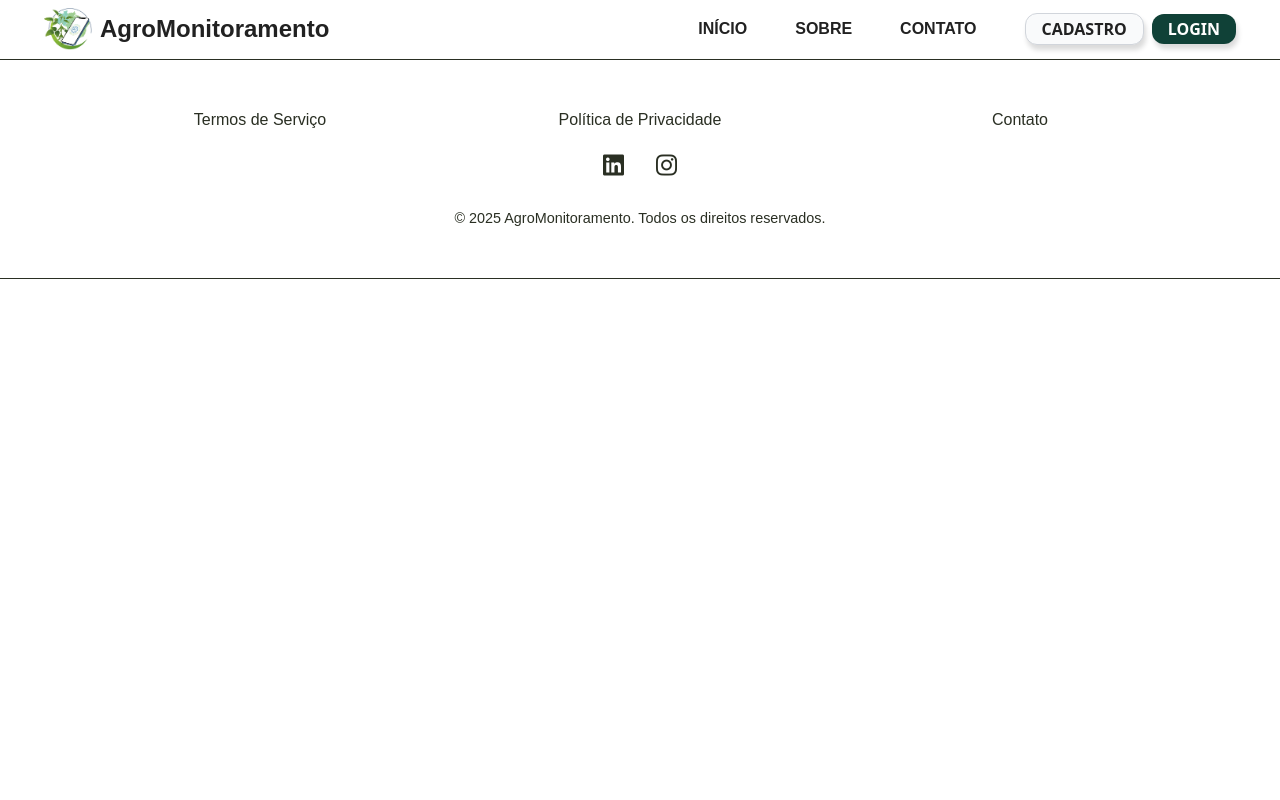
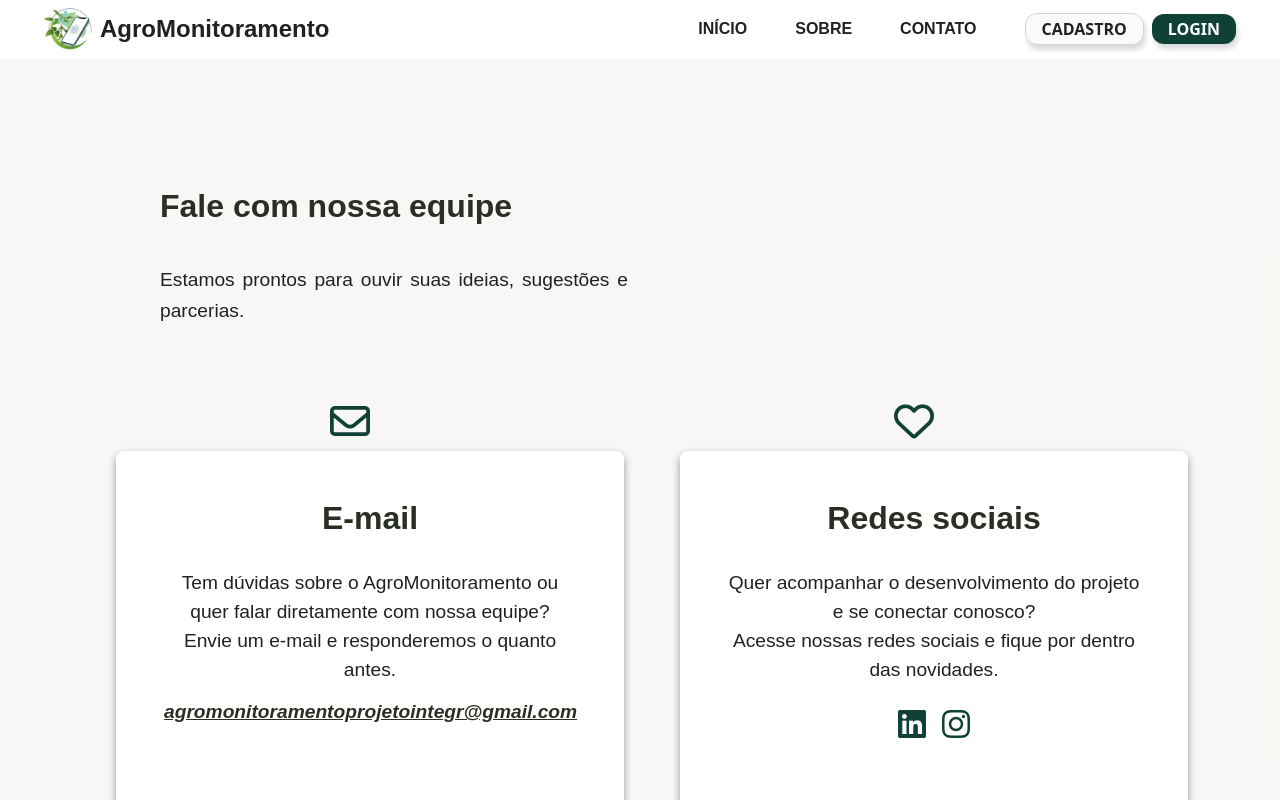
Before and after one commit to camilamariano10/FrontendAgromonitoramento, an Angular app: page /contato in a window 1280 px wide. Before the commit this address led to /. Shown: the top 800 px of the page. Built offline with nearby package versions, Linux system fonts and the light colour scheme.

Commit message:
Desenvolvimento da pagina Contato

```diff
--- a/src/app/app-routing-module.ts
+++ b/src/app/app-routing-module.ts
@@ -9,6 +9,10 @@ const routes: Routes = [
   {
     path: 'sobre',
     loadChildren: () => import('./pages/sobre/sobre-module').then(m => m.SobreModule) //Rota da página sobre
+  },
+  {
+    path: 'contato',
+    loadChildren: () => import('./pages/contato/contato-module').then(m => m.ContatoModule) //Rota da página contato
   }
 ];
 
--- /dev/null
+++ b/src/app/pages/contato/contato-module.ts
@@ -0,0 +1,17 @@
+import { NgModule } from '@angular/core';
+import { CommonModule } from '@angular/common';
+
+import { ContatoRoutingModule } from './contato-routing-module';
+import { Contato } from './contato';
+
+
+@NgModule({
+  declarations: [
+    Contato
+  ],
+  imports: [
+    CommonModule,
+    ContatoRoutingModule
+  ]
+})
+export class ContatoModule { }
--- /dev/null
+++ b/src/app/pages/contato/contato.css
@@ -0,0 +1,72 @@
+.body-contato { /* Estilização do corpo da página contato */
+  background-color: #d9d4c730; /* Cor de fundo com transparência */
+  padding: 5rem; /* Espaçamento interno */
+}
+
+.h2-title { /* Estilização do título principal */
+  font-family: Arial, Helvetica, sans-serif; /* Fonte Arial */
+  font-size: 2rem; /* Tamanho da fonte */
+  font-weight: bold; /* Negrito */
+  color: #2A2F23; /* Cor do texto */
+  padding: 2rem 0rem 0rem 5rem; /* Espaçamento interno */
+}
+
+.text-content p { /* Estilização do parágrafo */
+  font-family: Arial, Helvetica, sans-serif; /* Fonte Arial */
+  font-size: 1.2rem; /* Tamanho da fonte */
+  line-height: 1.6; /* Altura da linha */
+  color: #212121; /* Cor do texto */
+  padding: 2rem 0rem 0rem 5rem; /* Espaçamento interno */
+  text-align: justify; /* Justificação do texto */
+}
+
+.h3-email { /* Estilização do título terciário */
+  font-family: Arial, Helvetica, sans-serif; /* Fonte Arial */
+  font-size: 1.2rem; /* Tamanho da fonte */
+  font-weight: bold; /* Negrito */
+  font-style: italic;
+  text-decoration: underline;
+  color: #2A2F23; /* Cor do texto */
+}
+
+.feature-box { /* Caixa de destaque */
+  background-color: #ffffff; /* Cor de fundo branca */
+  border-radius: 8px; /* Bordas arredondadas */
+  padding: 3rem; /* Espaçamento interno */
+  box-shadow: 0 4px 8px rgba(0, 0, 0, 0.4); /* Sombra */
+  margin-left: 2.5rem;
+}
+
+.h4-title { /* Estilização do título secundário */
+  font-family: Arial, Helvetica, sans-serif; /* Fonte Arial */
+  font-size: 2rem; /* Tamanho da fonte */
+  font-weight: bold; /* Negrito */
+  color: #2A2F23; /* Cor do texto */
+  margin-bottom: 2rem; /* Espaçamento inferior */
+  margin-top: 0rem;
+}
+
+.feature-box p { /* Estilização do parágrafo dentro da caixa de destaque */
+  font-size: 1rem; /* Tamanho da fonte */
+  font-family: Arial, Helvetica, sans-serif; /* Fonte Arial */
+  font-size: 1.2rem; /* Tamanho da fonte */
+  text-align: center; /* Centralização do texto */
+  color: #212121; /* Cor do texto */
+}
+
+
+.icon-type1 i { /* Estilo do icone type 1 */
+  color: #104137; /* Cor dos icones */
+  display: inline-flex; /* Permite alinhar o ícone verticalmente */
+  align-items: center; /* Centraliza verticalmente o ícone */
+  justify-content: center; /* Centraliza horizontalmente o ícone */
+  margin: 0;
+}
+
+.icon-type2 i { /* Estilo do icone type 2 */
+  color: #104137; /* Cor dos icones */
+  display: inline-flex; /* Permite alinhar o ícone verticalmente */
+  align-items: center; /* Centraliza verticalmente o ícone */
+  justify-content: center; /* Centraliza horizontalmente o ícone */
+  margin: 0;
+}
--- /dev/null
+++ b/src/app/pages/contato/contato.html
@@ -0,0 +1,49 @@
+<body class="body-contato"> <!-- Classe específica para a página Contato -->
+  <section class="content mb-5">
+
+    <div class="row align-items-stretch mt-3"> <!-- Linha para o conteúdo -->
+      <div class="col-lg-6 col-md-6 col-sm-12 text-content"> <!-- Coluna para o texto -->
+        <h2 class="h2-title">Fale com nossa equipe</h2> <!-- Título principal -->
+        <p>
+          Estamos prontos para ouvir suas ideias, sugestões e parcerias.
+        </p>
+      </div>
+      <div class="row text-center mt-5 gx-3">
+        <div class="col-lg-6 col-md-6 col-sm-12 align-items-stretch">
+          <div class="d-flex justify-content-center">
+            <a class="icon-type1 fs-1 mx-2">
+            <i class="fa-regular fa-envelope"></i>
+            </a>
+          </div>
+          <div class="feature-box h-100">
+        <h4 class="h4-title">
+        E-mail</h4>
+        <p>Tem dúvidas sobre o AgroMonitoramento ou quer falar diretamente com nossa equipe? <br/>
+          Envie um e-mail e responderemos o quanto antes.</p> <!-- Descrição do benefício -->
+        <h3 class="h3-email">agromonitoramentoprojetointegr@gmail.com</h3>
+        </div>
+      </div>
+      <div class="col-lg-6 col-md-12 align-items-stretch">
+        <div class="d-flex justify-content-center">
+          <a class="icon-type1 fs-1 mx-2">
+          <i class="fa-regular fa-heart"></i>
+          </a>
+        </div>
+          <div class="feature-box h-100">
+        <h4 class="h4-title">
+        Redes sociais</h4>
+        <p>Quer acompanhar o desenvolvimento do projeto e se conectar conosco? <br/>
+          Acesse nossas redes sociais e fique por dentro das novidades.</p>
+        <a href="#" class="icon-type2 fs-2 mx-2">
+          <i class="fab fa-linkedin"></i>
+        </a>
+        <a href="#" class="icon-type2 fs-2 mx-2">
+          <i class="fab fa-instagram"></i>
+        </a>
+        </div>
+      </div>
+    </div>
+  </div>
+
+  </section>
+</body>
```
Also changed, not shown: src/app/pages/contato/contato-routing-module.ts (added, +16 -0 lines), src/app/pages/contato/contato.ts (added, +11 -0 lines), 1 other file (tests, documents, lock files or other folders).
